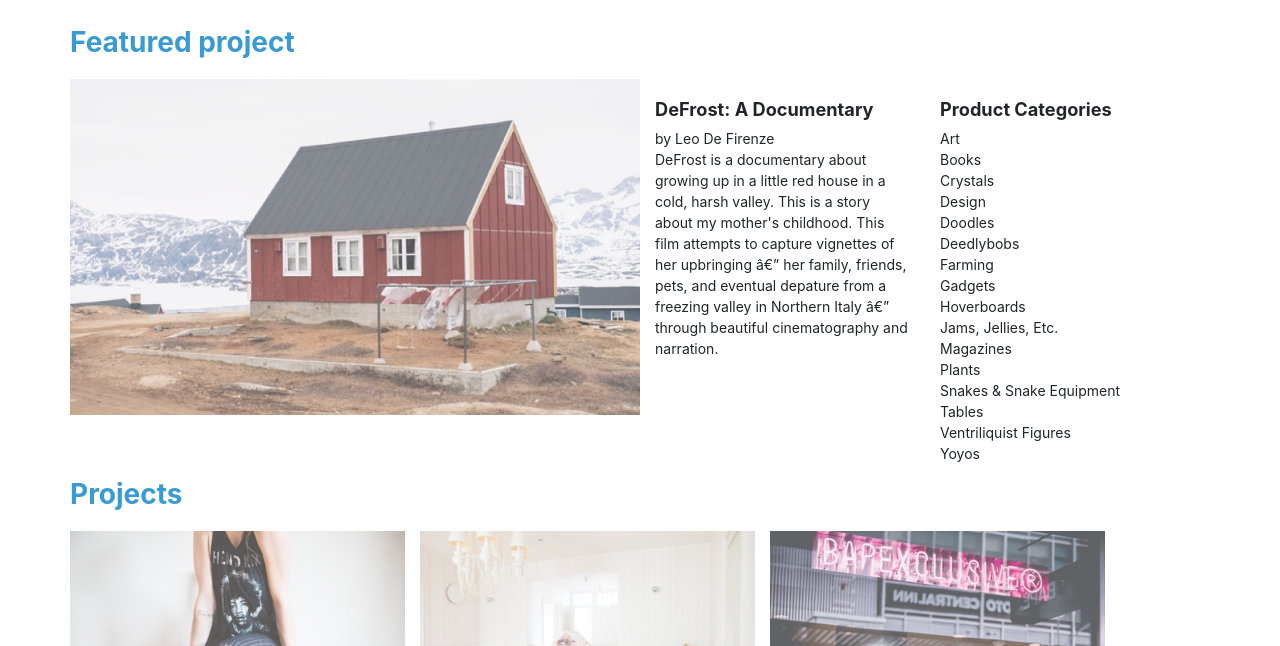
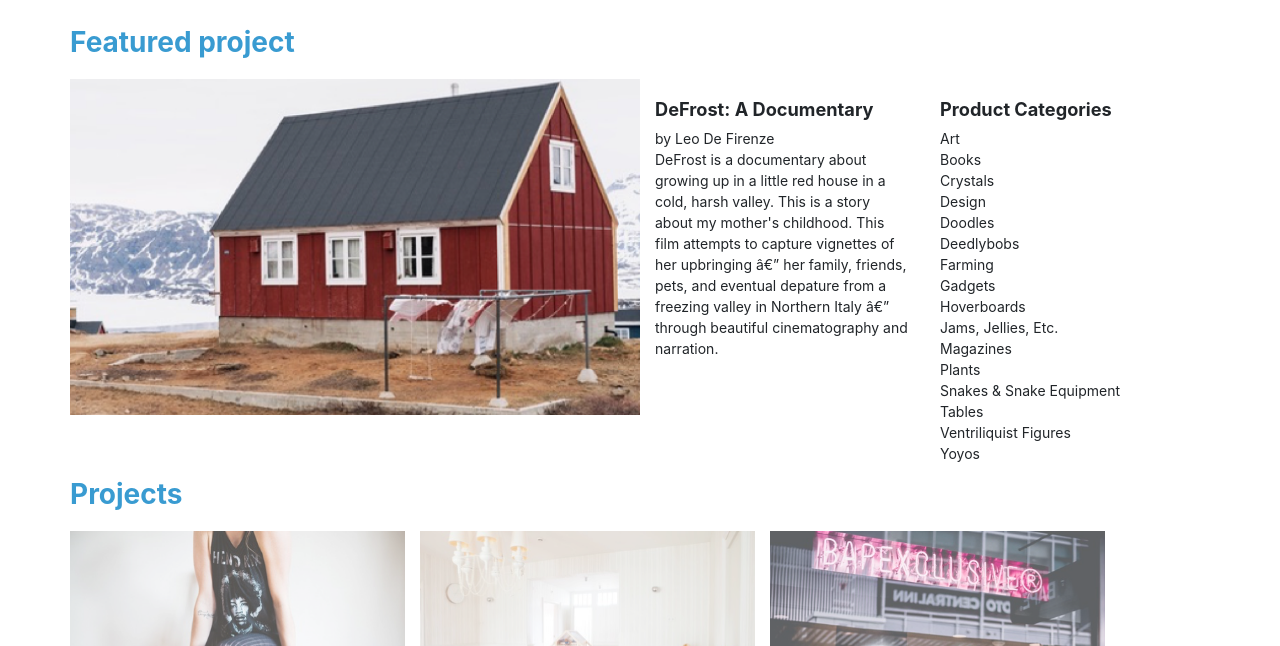
Before and after one commit to zeinash/jumpstart, a plain HTML site: page index.html in a window 1280 px wide. In both pictures the pointer is over the element 355 px from the left and 867 px from the top of the page. Shown: the part 621-1267 px from the top of the page. Drawn offline with nearby package versions, Linux system fonts and the light colour scheme.

Commit message:
Scale and Increase Opacity of Images

```diff
--- a/resources/css/style.css
+++ b/resources/css/style.css
@@ -88,14 +88,30 @@ nav img {
   margin-top: 0.5rem;
   color: #777;
 }
+
 .image-container {
   opacity: 0.7;
+  transition: all 0.5s;
+  overflow: hidden;
+
+}
+
+.image-container:hover {
+  opacity: 1;
+  cursor: pointer;
 }
 
 .image-container img {
   width: 100%;
   height: auto;
+  transition: all 0.5s ease-in-out;
 }
+
+.image-container img:hover {
+  transform: scale(1.3, 1.3);
+}
+
+
 
 a {
   font-size: 1.1rem;
```
